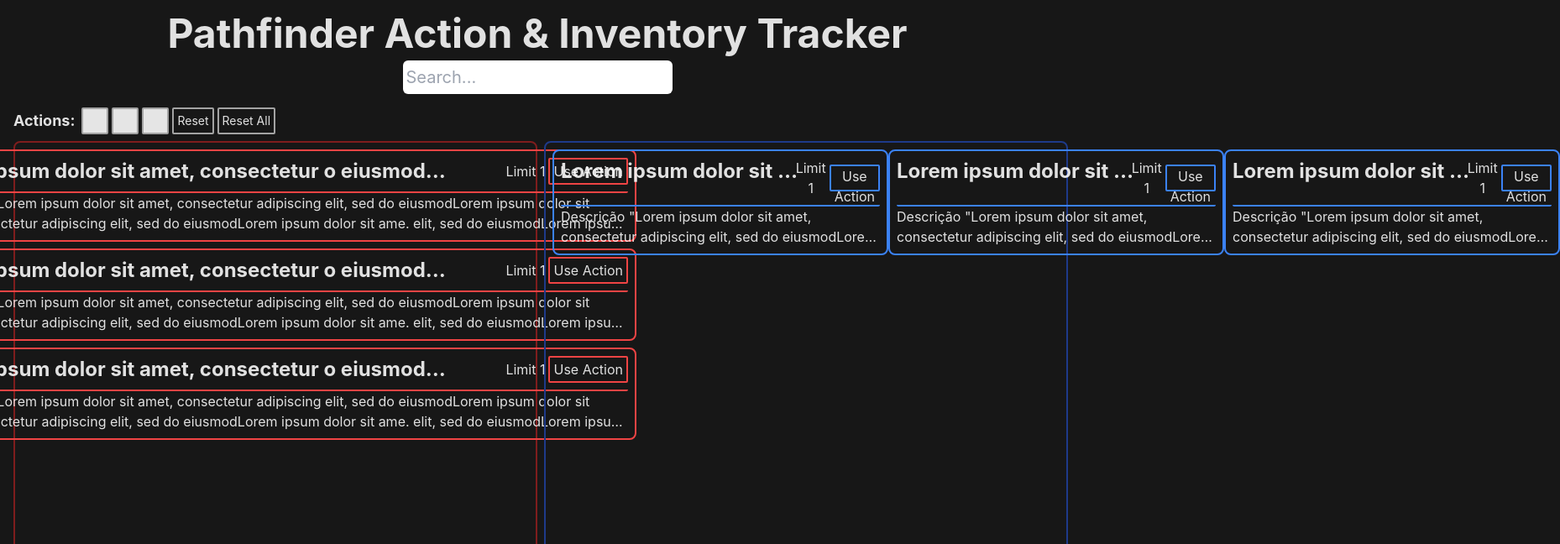
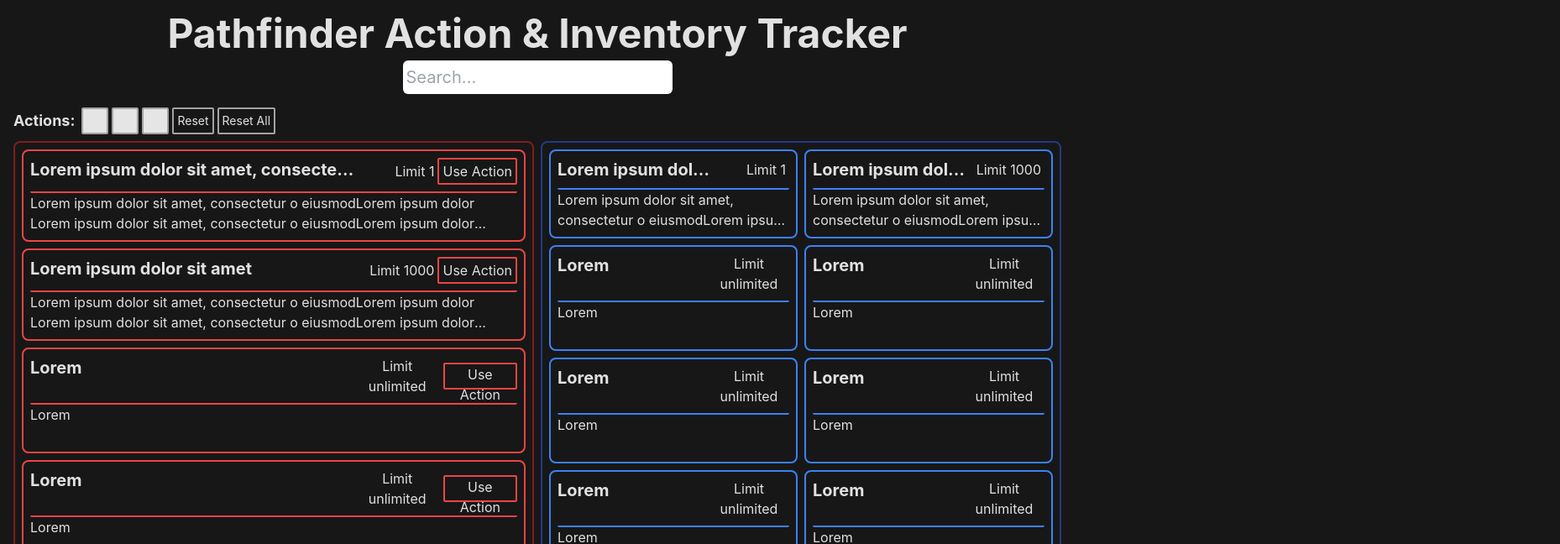
Before and after one commit to CaioMassayuki/pathfinder2-tracker, a Vue app: page / in a window 1280 px wide. Shown: the top 648 px of the page at 84% size, 1858 px wide, since content can reach past the window. Built offline with nearby package versions, Linux system fonts and the light colour scheme.

Commit message:
Finish styling

```diff
--- a/src/App.vue
+++ b/src/App.vue
@@ -1,4 +1,144 @@
-<script setup lang="ts"></script>
+<script setup lang="ts">
+import CardList from "./components/Card/CardList.vue";
+
+type TESTE = {
+  actionCards: Cards,
+  itemCards: Cards,
+}
+
+const DEFAULT_CARDS: TESTE = {
+  actionCards: [
+    {
+      title:
+        "Lorem ipsum dolor sit amet, consectetur o eiusmodLorem ipsum dolor sit",
+      description:
+        "Lorem ipsum dolor sit amet, consectetur o eiusmodLorem ipsum dolor Lorem ipsum dolor sit amet, consectetur o eiusmodLorem ipsum dolor Lorem ipsum dolor sit amet, consectetur o eiusmodLorem ipsum dolor",
+      quantity: "1",
+    },
+    {
+      title: "Lorem ipsum dolor sit amet",
+      description:
+        "Lorem ipsum dolor sit amet, consectetur o eiusmodLorem ipsum dolor Lorem ipsum dolor sit amet, consectetur o eiusmodLorem ipsum dolor Lorem ipsum dolor sit amet, consectetur o eiusmodLorem ipsum dolor",
+      quantity: "1000",
+    },
+    {
+      title: "Lorem",
+      description: "Lorem ",
+      quantity: "unlimited",
+    },
+    {
+      title: "Lorem",
+      description: "Lorem ",
+      quantity: "unlimited",
+    },
+    {
+      title: "Lorem",
+      description: "Lorem ",
+      quantity: "unlimited",
+    },
+    {
+      title: "Lorem",
+      description: "Lorem ",
+      quantity: "unlimited",
+    },
+    {
+      title: "Lorem",
+      description: "Lorem ",
+      quantity: "unlimited",
+    },
+  ],
+  itemCards: [
+    {
+      title:
+        "Lorem ipsum dolor sit amet, consectetur o eiusmodLorem ipsum dolor sit",
+      description:
+        "Lorem ipsum dolor sit amet, consectetur o eiusmodLorem ipsum dolor Lorem ipsum dolor sit amet, consectetur o eiusmodLorem ipsum dolor Lorem ipsum dolor sit amet, consectetur o eiusmodLorem ipsum dolor",
+      quantity: "1",
+    },
+    {
+      title: "Lorem ipsum dolor sit amet",
+      description:
+        "Lorem ipsum dolor sit amet, consectetur o eiusmodLorem ipsum dolor Lorem ipsum dolor sit amet, consectetur o eiusmodLorem ipsum dolor Lorem ipsum dolor sit amet, consectetur o eiusmodLorem ipsum dolor",
+      quantity: "1000",
+    },
+    {
+      title: "Lorem",
+      description: "Lorem ",
+      quantity: "unlimited",
+    },
+    {
+      title: "Lorem",
+      description: "Lorem ",
+      quantity: "unlimited",
+    },
+    {
+      title: "Lorem",
+      description: "Lorem ",
+      quantity: "unlimited",
+    },
+    {
+      title: "Lorem",
+      description: "Lorem ",
+      quantity: "unlimited",
+    },
+    {
+      title: "Lorem",
+      description: "Lorem ",
+      quantity: "unlimited",
+    },
+    {
+      title: "Lorem",
+      description: "Lorem ",
+      quantity: "unlimited",
+    },
+    {
+      title: "Lorem",
+      description: "Lorem ",
+      quantity: "unlimited",
+    },
+    {
+      title: "Lorem",
+      description: "Lorem ",
+      quantity: "unlimited",
+    },
+    {
+      title: "Lorem",
+      description: "Lorem ",
+      quantity: "unlimited",
+    },
+    {
+      title: "Lorem",
+      description: "Lorem ",
+      quantity: "unlimited",
+    },
+    {
+      title: "Lorem",
+      description: "Lorem ",
+      quantity: "unlimited",
+    },
+    {
+      title: "Lorem",
+      description: "Lorem ",
+      quantity: "unlimited",
+    },
+    {
+      title: "Lorem",
+      description: "Lorem ",
+      quantity: "unlimited",
+    },
+    {
+      title: "Lorem",
+      description: "Lorem ",
+      quantity: "unlimited",
+    },
+    {
+      title: "Lorem",
+      description: "Lorem ",
+      quantity: "unlimited",
+    },
+  ],
+};
+</script>
 
 <template>
   <main class="h-full flex flex-col items-center justify-start p-4">
@@ -40,69 +180,15 @@
     </div>
     <section class="flex w-full h-[780px]">
       <div
-        class="w-1/2 h-full p-2 mr-2 flex flex-col items-center rounded-lg border-2 border-red-900"
+        class="mr-2 w-1/2 h-full p-2 flex flex-col overflow-y-auto rounded-lg border-2 border-red-900"
       >
-        <button
-          v-for="index in 3"
-          :key="index"
-          class="w-[860px] p-2 mb-2 rounded-lg border-2 border-red-500 hover:shadow-md hover:shadow-red-200 hover:border-red-200 ease-in-transition"
-        >
-          <div class="pb-2 flex rounded-b-sm border-b-2 border-red-500">
-            <h3
-              class="w-9/12 text-start hover:text-red-300 text-2xl font-bold text-nowrap text-ellipsis overflow-x-hidden ease-in-transition"
-            >
-              Lorem ipsum dolor sit amet, consectetur o eiusmodLorem ipsum dolor
-              sit
-            </h3>
-            <span class="w-3/12 flex justify-end items-center">
-              <p class="mr-1">Limit 1</p>
-              <button
-                class="px-1 h-8 rounded-sm border-2 border-red-500 bg-neutral-900 hover:border-neutral-50 hover:bg-neutral-800 transition-all ease-in-out duration-150"
-              >
-                Use Action
-              </button>
-            </span>
-          </div>
-          <p class="h-12 text-wrap text-start overflow-ellipsis line-clamp-2">
-            Descrição "Lorem ipsum dolor sit amet, consectetur adipiscing elit,
-            sed do eiusmodLorem ipsum dolor sit amet, consectetur adipiscing
-            elit, sed do eiusmodLorem ipsum dolor sit ame. elit, sed do
-            eiusmodLorem ipsum dolor sit ame.
-          </p>
-        </button>
+        <CardList :cards="DEFAULT_CARDS.actionCards" :type="'action'" />
       </div>
 
       <div
-        class="w-1/2 h-full p-2 mr-2 flex items-start rounded-lg border-2 border-blue-900"
+        class="w-1/2 h-full p-2 grid grid-cols-2 auto-rows-max gap-2 overflow-y-auto rounded-lg border-2 border-blue-900"
       >
-        <button
-          v-for="index in 3"
-          :key="index"
-          class="w-[400px] p-2 mb-2 rounded-lg border-2 border-blue-500 hover:shadow-md hover:shadow-blue-200 hover:border-blue-200 ease-in-transition"
-        >
-          <div class="pb-2 flex rounded-b-sm border-b-2 border-blue-500">
-            <h3
-              class="w-9/12 text-start hover:text-blue-300 text-2xl font-bold text-nowrap text-ellipsis overflow-x-hidden ease-in-transition"
-            >
-              Lorem ipsum dolor sit amet, consectetur o eiusmodLorem ipsum dolor
-              sit
-            </h3>
-            <span class="w-3/12 flex justify-end items-center">
-              <p class="mr-1">Limit 1</p>
-              <button
-                class="px-1 h-8 rounded-sm border-2 border-blue-500 bg-neutral-900 hover:border-neutral-50 hover:bg-neutral-800 transition-all ease-in-out duration-150"
-              >
-                Use Action
-              </button>
-            </span>
-          </div>
-          <p class="h-12 text-wrap text-start overflow-ellipsis line-clamp-2">
-            Descrição "Lorem ipsum dolor sit amet, consectetur adipiscing elit,
-            sed do eiusmodLorem ipsum dolor sit amet, consectetur adipiscing
-            elit, sed do eiusmodLorem ipsum dolor sit ame. elit, sed do
-            eiusmodLorem ipsum dolor sit ame.
-          </p>
-        </button>
+        <CardList :cards="DEFAULT_CARDS.itemCards" :type="'item'" />
       </div>
     </section>
   </main>
--- /dev/null
+++ b/src/components/Card/CardContent.vue
@@ -0,0 +1,29 @@
+<script setup lang="ts">
+defineProps<{ cardInfo: Card; type: CardType }>();
+</script>
+
+<template>
+  <div
+    class="pb-2 flex rounded-b-sm border-b-2"
+    :class="[type === 'item' ? 'border-blue-500' : 'border-red-500']"
+  >
+    <h3
+      class="w-8/12 text-start text-xl font-bold text-nowrap text-ellipsis overflow-x-hidden ease-in-transition"
+      :class="[type === 'item' ? 'hover:text-blue-300' : 'hover:text-red-300']"
+    >
+      {{ cardInfo.title }}
+    </h3>
+    <span class="w-4/12 flex justify-end items-center">
+      <p class="mr-1">Limit {{ cardInfo.quantity }}</p>
+      <button
+        v-if="type === 'action'"
+        class="px-1 h-8 rounded-sm border-2 border-red-500 bg-neutral-900 hover:border-neutral-50 hover:bg-neutral-800 transition-all ease-in-out duration-150"
+      >
+        Use Action
+      </button>
+    </span>
+  </div>
+  <p class="h-12 text-wrap text-start overflow-ellipsis line-clamp-2">
+    {{ cardInfo.description }}
+  </p>
+</template>
--- /dev/null
+++ b/src/components/Card/CardList.vue
@@ -0,0 +1,20 @@
+<script setup lang="ts">
+import CardContent from "./CardContent.vue";
+
+defineProps<{ cards: Cards; type: CardType }>();
+</script>
+
+<template>
+  <button
+    v-for="(card, index) in cards"
+    :key="card.title + index"
+    class="p-2 rounded-lg border-2 hover:shadow-md ease-in-transition"
+    :class="[
+      type === 'item'
+        ? 'border-blue-500 hover:shadow-blue-200 hover:border-blue-200'
+        : 'border-red-500 hover:shadow-red-200 hover:border-red-200 mb-2',
+    ]"
+  >
+    <CardContent :card-info="card" :type="type" />
+  </button>
+</template>
--- a/src/components/HelloWorld.vue
+++ /dev/null
@@ -1,3 +0,0 @@
-<script setup lang="ts"></script>
-
-<template></template>
--- a/src/style.css
+++ b/src/style.css
@@ -16,3 +16,24 @@
   -webkit-font-smoothing: antialiased;
   -moz-osx-font-smoothing: grayscale;
 }
+
+/* width */
+::-webkit-scrollbar {
+  width: 8px;
+  height: 8px;
+}
+
+/* Track */
+::-webkit-scrollbar-track {
+  @apply bg-white;
+}
+
+/* Handle */
+::-webkit-scrollbar-thumb {
+  @apply bg-neutral-800;
+}
+
+/* Handle on hover */
+::-webkit-scrollbar-thumb:hover {
+  @apply bg-neutral-600;
+}
--- a/tailwind.config.js
+++ b/tailwind.config.js
@@ -1,5 +1,3 @@
-import plugin from "tailwindcss";
-
 /** @type {import('tailwindcss').Config} */
 export default {
   content: ["./index.html", "./src/**/*.{vue,js,ts,jsx,tsx}"],
```
Also changed, not shown: src/definitions.ts (added, +9 -0 lines).
